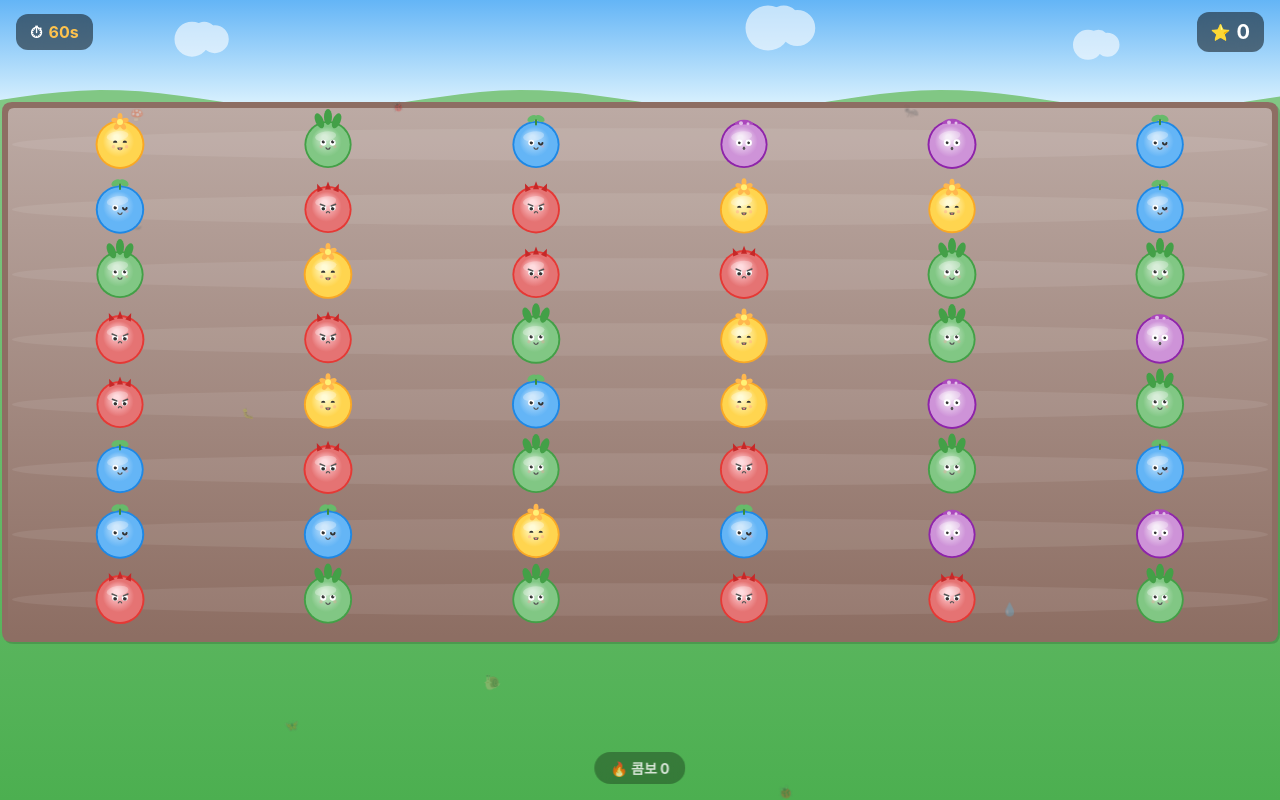
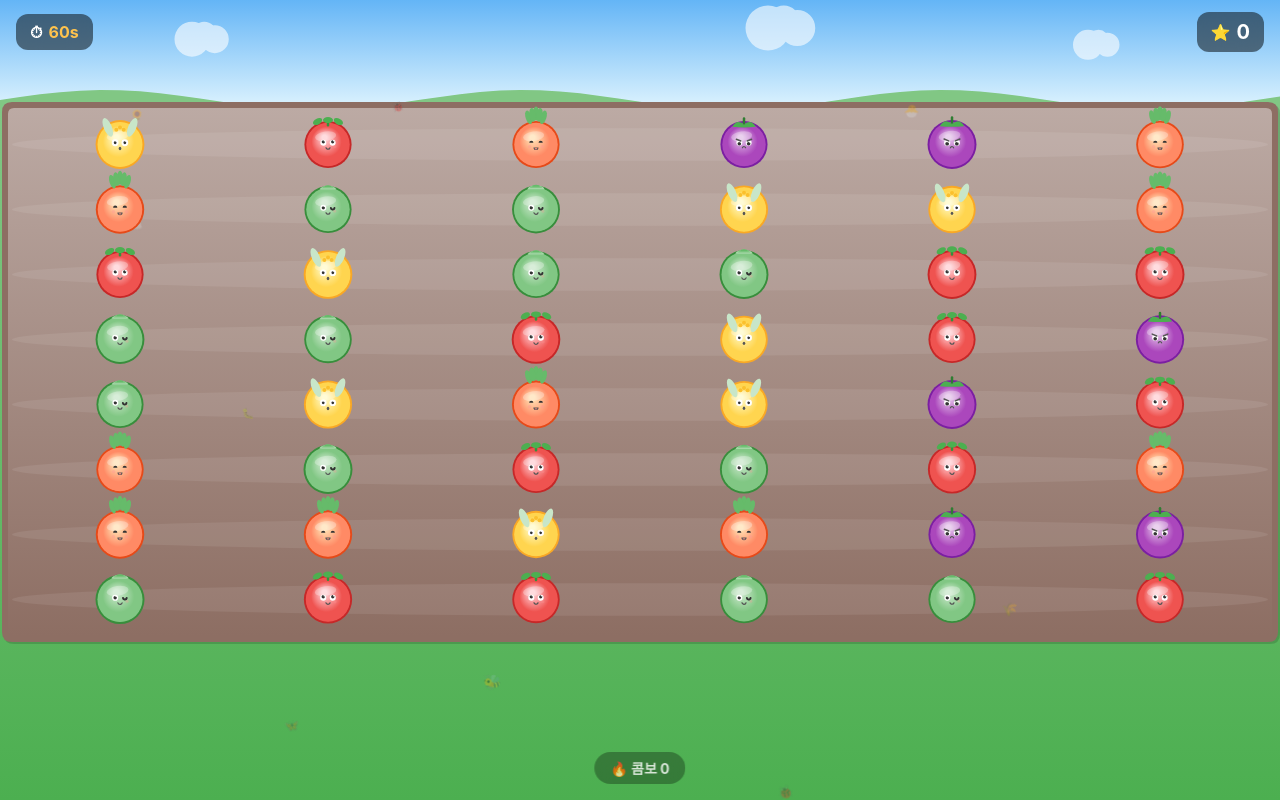
Before and after one commit to ssuksak/weed_puller, a plain HTML site: page index.html in a window 1280 px wide. Both pictures are taken after a click on the button "시작하기". Drawn offline with Linux system fonts and the light colour scheme.

Commit message:
🍅 캐릭터를 채소/과일로 변경 + 밭 분위기 강화
- 토마토(빨강), 당근(주황), 양배추(초록), 옥수수(노랑), 가지(보라)
- 각각 고유 머리 장식: 꼭지, 잎사귀, 겹잎, 껍질, 초록 모자
- 배경 장식: 벌레→농장 테마 (나비, 벌, 해바라기, 밀, 닭, 병아리)
- 타이틀: 잡초 뽑기 → 채소 팡!

Co-Authored-By: Claude Opus 4.6 (1M context) <noreply@anthropic.com>

```diff
--- a/game.js
+++ b/game.js
@@ -222,11 +222,11 @@ resize();
 
 // ============ WEED TYPES ============
 const TYPES = [
-  { id: 0, name: '민들레', bg: '#81C784', face: '#C8E6C9', accent: '#43A047', expr: 'happy', headDeco: 'leaves' },
-  { id: 1, name: '바랭이', bg: '#64B5F6', face: '#BBDEFB', accent: '#1E88E5', expr: 'wink', headDeco: 'sprout' },
-  { id: 2, name: '쇠비름', bg: '#E57373', face: '#FFCDD2', accent: '#E53935', expr: 'angry', headDeco: 'thorns' },
-  { id: 3, name: '명아주', bg: '#FFD54F', face: '#FFF9C4', accent: '#F9A825', expr: 'laugh', headDeco: 'flower' },
-  { id: 4, name: '질경이', bg: '#CE93D8', face: '#F3E5F5', accent: '#8E24AA', expr: 'surprised', headDeco: 'mushroom' },
+  { id: 0, name: '토마토', bg: '#EF5350', face: '#FFCDD2', accent: '#C62828', expr: 'happy', headDeco: 'tomato' },
+  { id: 1, name: '당근', bg: '#FF8A65', face: '#FFE0B2', accent: '#E64A19', expr: 'laugh', headDeco: 'carrot' },
+  { id: 2, name: '양배추', bg: '#81C784', face: '#C8E6C9', accent: '#388E3C', expr: 'wink', headDeco: 'cabbage' },
+  { id: 3, name: '옥수수', bg: '#FFD54F', face: '#FFF9C4', accent: '#F9A825', expr: 'surprised', headDeco: 'corn' },
+  { id: 4, name: '가지', bg: '#AB47BC', face: '#E1BEE7', accent: '#7B1FA2', expr: 'angry', headDeco: 'eggplant' },
 ];
 
 // ============ CELL ============
@@ -316,51 +316,60 @@ class Cell {
     ctx.fillStyle = 'rgba(255,255,255,0.3)';
     ctx.beginPath(); ctx.ellipse(x - faceR * 0.1, y - faceR * 0.35, faceR * 0.45, faceR * 0.2, -0.15, 0, Math.PI * 2); ctx.fill();
 
-    // --- 머리 장식 (잡초 특징) ---
+    // --- 머리 장식 (채소/과일 특징) ---
     const deco = t.headDeco;
-    if (deco === 'leaves') {
-      // 잎사귀 3개
-      ctx.fillStyle = '#43A047';
-      [[-0.3, -0.85, -0.4], [0, -1.0, 0], [0.3, -0.85, 0.4]].forEach(([dx, dy, rot]) => {
+    if (deco === 'tomato') {
+      // 토마토 꼭지 + 잎
+      ctx.strokeStyle = '#388E3C'; ctx.lineWidth = 2.5; ctx.lineCap = 'round';
+      ctx.beginPath(); ctx.moveTo(x, y - faceR * 0.82); ctx.lineTo(x, y - faceR * 1.05); ctx.stroke();
+      ctx.fillStyle = '#4CAF50';
+      [[-0.4, -0.9, -0.5], [0, -0.95, 0], [0.4, -0.9, 0.5]].forEach(([dx, dy, rot]) => {
         ctx.save(); ctx.translate(x + faceR * dx, y + faceR * dy); ctx.rotate(rot);
-        ctx.beginPath(); ctx.ellipse(0, -4, 4, 8, 0, 0, Math.PI * 2); ctx.fill();
+        ctx.beginPath(); ctx.ellipse(0, -2, 5, 3, 0, 0, Math.PI * 2); ctx.fill();
         ctx.restore();
       });
-    } else if (deco === 'sprout') {
-      // 새싹
-      ctx.strokeStyle = '#388E3C'; ctx.lineWidth = 2; ctx.lineCap = 'round';
-      ctx.beginPath(); ctx.moveTo(x, y - faceR * 0.85); ctx.lineTo(x, y - faceR * 1.15); ctx.stroke();
+    } else if (deco === 'carrot') {
+      // 당근 잎사귀 (풍성하게)
       ctx.fillStyle = '#66BB6A';
-      ctx.beginPath(); ctx.ellipse(x - 4, y - faceR * 1.1, 5, 3, -0.5, 0, Math.PI * 2); ctx.fill();
-      ctx.beginPath(); ctx.ellipse(x + 4, y - faceR * 1.1, 5, 3, 0.5, 0, Math.PI * 2); ctx.fill();
-    } else if (deco === 'thorns') {
-      // 가시
-      ctx.fillStyle = '#C62828';
-      for (let i = 0; i < 3; i++) {
-        const a = -Math.PI / 2 + (i - 1) * 0.4;
-        const tx2 = x + Math.cos(a) * faceR * 0.85;
-        const ty2 = y + Math.sin(a) * faceR * 0.85;
-        ctx.save(); ctx.translate(tx2, ty2); ctx.rotate(a + Math.PI / 2);
-        ctx.beginPath(); ctx.moveTo(-3, 0); ctx.lineTo(0, -8); ctx.lineTo(3, 0); ctx.closePath(); ctx.fill();
+      [[-0.25, -0.95, -0.3], [0, -1.1, 0], [0.25, -0.95, 0.3], [-0.12, -1.05, -0.15], [0.12, -1.05, 0.15]].forEach(([dx, dy, rot]) => {
+        ctx.save(); ctx.translate(x + faceR * dx, y + faceR * dy); ctx.rotate(rot);
+        ctx.beginPath(); ctx.ellipse(0, -5, 3, 7, 0, 0, Math.PI * 2); ctx.fill();
         ctx.restore();
-      }
-    } else if (deco === 'flower') {
-      // 꽃
-      const fx2 = x, fy2 = y - faceR * 0.92;
-      ctx.fillStyle = '#FFB74D';
-      for (let i = 0; i < 5; i++) {
-        const pa = (i / 5) * Math.PI * 2 - Math.PI / 2;
-        ctx.beginPath(); ctx.ellipse(fx2 + Math.cos(pa) * 5, fy2 + Math.sin(pa) * 5, 4, 2.5, pa, 0, Math.PI * 2); ctx.fill();
-      }
-      ctx.fillStyle = '#FFF176';
-      ctx.beginPath(); ctx.arc(fx2, fy2, 3, 0, Math.PI * 2); ctx.fill();
-    } else if (deco === 'mushroom') {
-      // 버섯 모자
-      ctx.fillStyle = '#AB47BC';
-      ctx.beginPath(); ctx.ellipse(x, y - faceR * 0.85, faceR * 0.4, faceR * 0.2, 0, Math.PI, 2 * Math.PI); ctx.fill();
-      ctx.fillStyle = '#E1BEE7';
-      ctx.beginPath(); ctx.arc(x - 3, y - faceR * 0.9, 2, 0, Math.PI * 2); ctx.fill();
-      ctx.beginPath(); ctx.arc(x + 4, y - faceR * 0.88, 1.5, 0, Math.PI * 2); ctx.fill();
+      });
+    } else if (deco === 'cabbage') {
+      // 양배추 겹잎 (머리 위에 작은 잎들)
+      ctx.fillStyle = '#A5D6A7';
+      ctx.beginPath(); ctx.ellipse(x, y - faceR * 0.85, faceR * 0.35, faceR * 0.15, 0, Math.PI, 2 * Math.PI); ctx.fill();
+      ctx.fillStyle = '#81C784';
+      ctx.beginPath(); ctx.ellipse(x, y - faceR * 0.9, faceR * 0.25, faceR * 0.12, 0, Math.PI, 2 * Math.PI); ctx.fill();
+      ctx.fillStyle = '#66BB6A';
+      ctx.beginPath(); ctx.ellipse(x, y - faceR * 0.95, faceR * 0.15, faceR * 0.08, 0, Math.PI, 2 * Math.PI); ctx.fill();
+    } else if (deco === 'corn') {
+      // 옥수수 껍질 (양쪽으로 벌어진 잎)
+      ctx.fillStyle = '#C8E6C9';
+      ctx.save(); ctx.translate(x - faceR * 0.5, y - faceR * 0.7); ctx.rotate(-0.4);
+      ctx.beginPath(); ctx.ellipse(0, 0, 4, 10, 0, 0, Math.PI * 2); ctx.fill();
+      ctx.restore();
+      ctx.save(); ctx.translate(x + faceR * 0.5, y - faceR * 0.7); ctx.rotate(0.4);
+      ctx.beginPath(); ctx.ellipse(0, 0, 4, 10, 0, 0, Math.PI * 2); ctx.fill();
+      ctx.restore();
+      // 옥수수 알갱이 장식 (이마에)
+      ctx.fillStyle = '#FBC02D';
+      [[-0.15, -0.6], [0.15, -0.6], [0, -0.7]].forEach(([dx, dy]) => {
+        ctx.beginPath(); ctx.arc(x + faceR * dx, y + faceR * dy, 2, 0, Math.PI * 2); ctx.fill();
+      });
+    } else if (deco === 'eggplant') {
+      // 가지 꼭지 (초록 모자)
+      ctx.fillStyle = '#4CAF50';
+      ctx.beginPath();
+      ctx.moveTo(x - faceR * 0.5, y - faceR * 0.75);
+      ctx.quadraticCurveTo(x - faceR * 0.3, y - faceR * 1.1, x, y - faceR * 0.85);
+      ctx.quadraticCurveTo(x + faceR * 0.3, y - faceR * 1.1, x + faceR * 0.5, y - faceR * 0.75);
+      ctx.quadraticCurveTo(x, y - faceR * 0.7, x - faceR * 0.5, y - faceR * 0.75);
+      ctx.fill();
+      // 꼭지 줄기
+      ctx.strokeStyle = '#2E7D32'; ctx.lineWidth = 2.5; ctx.lineCap = 'round';
+      ctx.beginPath(); ctx.moveTo(x, y - faceR * 0.9); ctx.lineTo(x, y - faceR * 1.1); ctx.stroke();
     }
 
     // --- 표정 ---
@@ -912,7 +921,7 @@ function invalidateBgCache() { bgCacheKey = ''; }
 
 function initBgDecos() {
   bgDecos = []; bgDecoCache = [];
-  const types = ['🐛', '🐞', '🦋', '🐌', '🍄', '💧', '🪨', '🐜'];
+  const types = ['🐛', '🐞', '🦋', '🐝', '🌻', '🌾', '🐔', '🐣'];
   for (let i = 0; i < 10; i++) {
     const size = 10 + Math.random() * 6;
     const oc = document.createElement('canvas'); oc.width = size * 2; oc.height = size * 2;
--- a/index.html
+++ b/index.html
@@ -3,7 +3,7 @@
 <head>
   <meta charset="UTF-8">
   <meta name="viewport" content="width=device-width, initial-scale=1.0, user-scalable=no, viewport-fit=cover">
-  <title>잡초 뽑기</title>
+  <title>채소 팡!</title>
   <style>
 
     * { margin: 0; padding: 0; box-sizing: border-box; }
@@ -302,11 +302,11 @@
 
   <!-- Start Screen -->
   <div id="start-screen" class="screen-overlay">
-    <div class="game-title">🌱</div>
-    <div class="game-title-text">잡초 뽑기</div>
+    <div class="game-title">🍅</div>
+    <div class="game-title-text">채소 팡!</div>
     <div class="game-subtitle">
-      같은 잡초를 쓱~ 그어서 뽑자!<br><br>
-      <span>👆 쓱 긋기 = 한방 뽑기</span>
+      같은 채소를 쓱~ 그어서 수확하자!<br><br>
+      <span>👆 쓱 긋기 = 한방 수확</span>
       <span>👊 혼자면 연타 3번!</span>
       <span>💥 연쇄 콤보 = 대박!</span>
     </div>
```
Also changed, not shown: screenshots/08_anipang.png (added).
